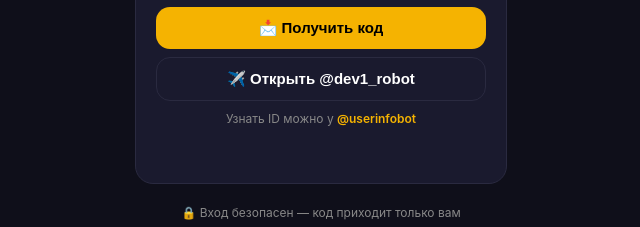
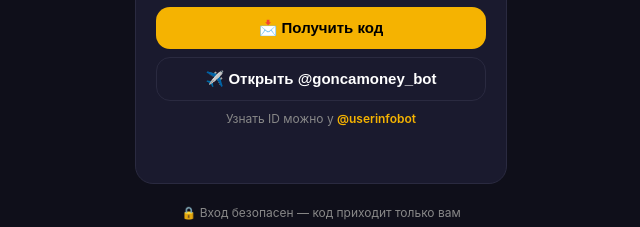
Before and after one commit to amorfatti0505-sudo/logosai.io, a plain HTML site: page index.html in a window 1280 px wide. Shown: the part 443-670 px from the top of the page, 319-959 px from the left. Drawn offline with Linux system fonts and the light colour scheme.

Commit message:
Update bot username and button label in index.html

```diff
--- a/index.html
+++ b/index.html
@@ -179,7 +179,7 @@
                placeholder="123456789 или @username"
                autocomplete="off" autocapitalize="off" spellcheck="false" />
         <button class="btn" id="auth-get-code-btn" onclick="requestAuthCode()">📩 Получить код</button>
-        <button class="btn secondary" onclick="openBot()" style="margin-top:8px;">✈️ Открыть @dev1_robot</button>
+        <button class="btn secondary" onclick="openBot()" style="margin-top:8px;">✈️ Открыть @goncamoney_bot</button>
         <div class="auth-hint-inline">
           Узнать ID можно у <a href="https://t.me/userinfobot" target="_blank">@userinfobot</a>
         </div>
@@ -344,7 +344,7 @@
 // ======================= CONFIG =======================
 const CONFIG = {
   API_BASE: "http://45.198.224.125:10001",
-  BOT_USERNAME: "dev1_robot",
+  BOT_USERNAME: "goncamoney_bot",
 };
 
 const tg = window.Telegram?.WebApp;
@@ -690,7 +690,6 @@
 
 // ======================= СТАРТ =======================
 async function init() {
-  // 1. Telegram Mini App — автологин
   const tgUser = tg?.initDataUnsafe?.user;
   if (tgUser && tgUser.id) {
     try {
@@ -722,7 +721,6 @@
     }
   }
 
-  // 2. Сохранённый токен
   if (APIFY_TOKEN) {
     try {
       const user = await api("/api/auth/token", "POST", { token: APIFY_TOKEN });
@@ -737,7 +735,6 @@
     }
   }
 
-  // 3. Браузер — экран ввода ID
   showAuthScreen();
 }
 
```
